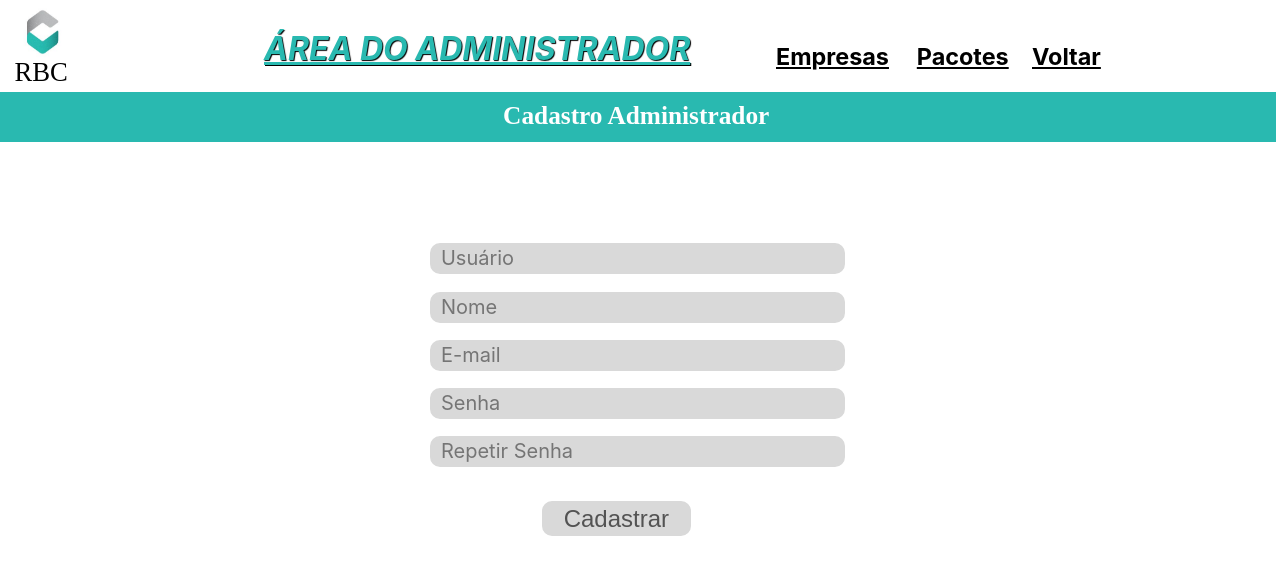
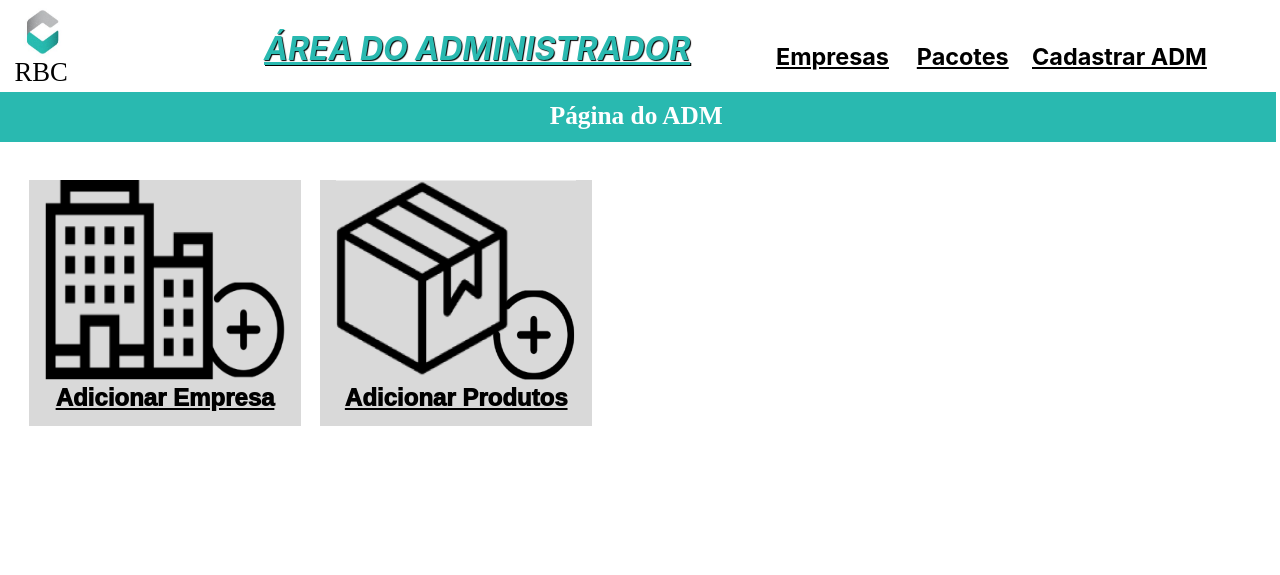
Before and after one commit to Carlos-Eduardo-Guedes-01/Algoritmos, a Django app: page / in a window 1280 px wide. Shown: the top 575 px of the page. Run offline with Django 4.2, Linux system fonts and the light colour scheme.

Commit message:
update commit

```diff
--- a/accounts/static/css/estilo.css
+++ b/accounts/static/css/estilo.css
@@ -1,6 +1,36 @@
 *{
     position: relative;
 }
+/* configurações para todos os links */
+a{
+    text-decoration: none;
+    color: black;
+}
+/* junatar os dois */
+.juntar{
+    display: flex;
+
+}
+/* Adiciona empresa e produtos */
+.juntar .cards{
+    width: 272px;
+    height: 246px;
+    left: 21px;
+    top: 90px;
+    margin-right: 1.5%;
+    background: #D9D9D9;
+}
+/* nomes adicionar produtos e empresas */
+.juntar .cards .adc_item{
+    font-family: 'Arial';
+    font-weight: 1000;
+    font-size: 24px;
+    text-decoration-line: underline;
+    margin: 0;
+    color: #000000;
+
+}
+/* estilizações gerais do corpo */
 body{
     min-width: 100vw;
     max-width: 100%;
@@ -9,6 +39,7 @@ body{
     height: 100%;
     overflow-x: hidden;
 }
+/*Nome da empresa */
 main .rbc{
     position: absolute;
     top: 60%;
@@ -20,6 +51,7 @@ position: absolute;
 left: -9px;
 margin-top: -2%;
 }
+/* Botão de voltar */
 .voltar{
     position: absolute;
     left: 80%;
@@ -35,6 +67,7 @@ margin-top: -2%;
     color: #000000;
 
 }
+/* Botão de pacotes */
 .pacotes{
     position: absolute;
     width: 10%;
@@ -51,10 +84,11 @@ margin-top: -2%;
     color: #000000;
 
 }
+/* Cabeçalho do ADM */
 main{
     flex-wrap: wrap;
 }
-
+/* Botão de empresas */
 .empresas{
     position: absolute;
     width: 10%;
@@ -71,14 +105,36 @@ main{
     color: #000000;
 
 }
+
+/* Cadastro de ADM */
 section .form{
     margin-top: 12%;
     position: relative;
-    margin-left: 33%;
 }
+section .link{
+    margin-top: 20%;
+    margin-top: 2%;
+    margin-left: 2% ;
+    font-size: 18pt;
+    color: #535353;
+    width: 149px;
+    height: 35px;
+    border: none;
+    background: #D9D9D9;
+    border-radius: 10px;
+    transition: 0.5s;
+}
+section .link:hover{
+    margin-top: 1.9%;
+    color: #3a3a3a;
+    background-color: #8a8a8a;
+    height: 39px;
+
+}
+/* Botão do cadastro de ADM */
 section .button{
     margin-top: 2%;
-    margin-left: 13% ;
+    margin-left: 2% ;
 font-size: 18pt;
 color: #535353;
 width: 149px;
@@ -88,12 +144,14 @@ background: #D9D9D9;
 border-radius: 10px;
 transition: 0.5s;
 }
+/* Transição do botão de cadastro */
 section .button:hover{
     margin-top: 1.9%;
     color: #3a3a3a;
     background-color: #8a8a8a;
     height: 39px;
 }
+/* input formulário */
 section .campo{
     padding-left: 1%;
     margin-bottom: 2%;
@@ -109,22 +167,7 @@ section .campo{
     color: #000000;
     background-color: #d9d9d9;
 }
-.nome .email .pass .rpass{
-
-
-/*opacity: 0.4;
-
-
-/* Rectangle 58 */
-width: 393px;
-height: 43.4px;
-left: 432px;
-top: 330px;
-
-background: #D9D9D9;
-
-
-}
+/* Nome página do Administrador */
 .header{
     font-size: 19pt;
     font-weight: bold;
@@ -139,8 +182,9 @@ background: #D9D9D9;
     color: white;
     background: #29B9B0;
 }
+/* Área do Administrador */
+
 .adm{
-    /* Área do Administrador */
 
 position: relative;
 max-width: max-content;
--- /dev/null
+++ b/accounts/templates/base_adm.html
@@ -0,0 +1,26 @@
+{% load static %}
+<!DOCTYPE html>
+<html lang="pt">
+<head>
+    <meta charset="UTF-8">
+    <meta http-equiv="X-UA-Compatible" content="IE=edge">
+    <meta name="viewport" content="width=device-width, initial-scale=1.0">
+    <link rel="stylesheet" href="{% static 'css/estilo.css' %}">
+    <title>Cadastro de Super Usuário</title>
+</head>
+<body>
+<main>
+  <div class='logo'><img src="{% static 'img/logo.jpg' %}" alt="Logo" width="105" height="100" class="logo"></div>
+  <div class="rbc">RBC</div>
+  <div class="adm"><h1>Área do Administrador</h1></div>
+  <div class="empresas"><h3>Empresas</h3></div>
+  <div class="pacotes"><h3>Pacotes</h3></div>
+  <div class="voltar"><a href={{link}}><h3>{{nome}}</h3></a></div>
+
+  <div class="header" style="padding-top: 0.7%;">{{titulo}}</div>
+</main>
+{% block content %}
+
+{% endblock %}
+</body>
+</html>
--- a/accounts/templates/cadastro.html
+++ b/accounts/templates/cadastro.html
@@ -1,42 +1,25 @@
-{% load static %}
-<!DOCTYPE html>
-<html lang="pt">
-<head>
-    <meta charset="UTF-8">
-    <meta http-equiv="X-UA-Compatible" content="IE=edge">
-    <meta name="viewport" content="width=device-width, initial-scale=1.0">
-    <link rel="stylesheet" href="{% static 'css/estilo.css' %}">
-    <title>Cadastro de Super Usuário</title>
-</head>
-<body>
-<main>
-  <div class='logo'><img src="{% static 'img/logo.jpg' %}" alt="Logo" width="105" height="100" class="logo"></div>
-  <div class="rbc">RBC</div>
-  <div class="adm"><h1>Área do Administrador</h1></div>
-  <div class="empresas"><h3>Empresas</h3></div>
-  <div class="pacotes"><h3>Pacotes</h3></div>
-  <div class="voltar"><h3>Voltar</h3></div>
-
-  <div class="header" style="padding-top: 0.7%;">Cadastro Administrador</div>
-</main>
+{% extends 'base_adm.html'%}
+{% block content %}
 {% if msg %}
 <div style="margin-top: 1.1%;position: absolute;font-size: 14pt;font-weight: bold;" class="alert {{class}}">
    {{msg}}
 </div>
 {% endif %}
+
 <section>
-
   <div>
   <form action="{% url 'accounts:cadastrando' %}" method="POST" enctype="multipart/form-data" class="form">
+
     {% csrf_token %}
+    <center>
     <input type="text" name="user" id="nome" class="campo" placeholder="Usuário"required><br>
     <input type="text" name="nome" id="nome" class="campo" placeholder="Nome"required><br>
     <input type='text' name="email" id="nome" class="campo" placeholder="E-mail"required><br>
     <input type="password"name="senha" id="nome" class="campo" placeholder="Senha"required><br>
-    <input type="password" name="senha_repeat" id="nome" class="campo" placeholder="Repetir Senha" required><br>
-    <button type="submit" class="button">Cadastrar</button>
+    <input type="password" name="senha_repeat" id="nome" class="campo" placeholder="Repetir Senha" required><br></center>
+    <center><button type="submit" class="button">Cadastrar</button></center>
   </form>
 </section>
 </div>
-</body>
-</html>
+
+{% endblock %}
--- /dev/null
+++ b/accounts/templates/inicio.html
@@ -0,0 +1,12 @@
+{% extends 'base_adm.html' %}
+{% load static %}
+{% block content %}
+<div class="juntar">
+<div class='cards'>
+    <center><img src="{% static 'img/empresas.png' %}" width="240" height="200"><br><p class="adc_item">Adicionar Empresa</p></center>
+</div>
+<div class='cards'>
+    <center><img src="{% static 'img/produtos.png' %}" width="240" height="200"><br><p class="adc_item">Adicionar Produtos</p></center>
+</div>
+</div>
+{% endblock %}
--- a/accounts/urls.py
+++ b/accounts/urls.py
@@ -3,6 +3,7 @@ from django.urls import path
 from .views import *
 app_name='accounts'
 urlpatterns = [
-    path('',cadastro,name='cadastro_template'),
+    path('',inicio,name='index'),
+    path('cadastra-adm/',cadastro,name='cadastro_template'),
     path('cadastrando/',cadastrando,name='cadastrando'),
 ]
--- a/accounts/views.py
+++ b/accounts/views.py
@@ -1,11 +1,19 @@
 from django.shortcuts import render
 from .models import *
+def inicio(request):
+    data={}
+    data['link']="{% url 'accounts:cadastro_template'%}"
+    data['nome']='Cadastrar ADM'
+    data['titulo']='Página do ADM'
+    return render(request,'../../accounts/templates/inicio.html',data)
 def cadastro(request):
-    return render(request,'../../accounts/templates/cadastro.html')
+    data={}
+    data['link']="{% url 'accounts:index'%}"
+    data['nome']='Voltar'
+    data['titulo']='Cadastro Administrador'
+    return render(request,'../../accounts/templates/cadastro.html',data)
 def cadastrando(request):
-    print(request.POST.get('email'))
-    print(request.POST.get('senha'))
-    print(request.POST.get('nome'))
+    titulo='Cadastro Administrador'
     data={}
     try:
         usuario_aux = User.objects.get(username=request.POST['user'])
```
Also changed, not shown: accounts/static/img/empresas.png (added), accounts/static/img/produtos.png (added).
